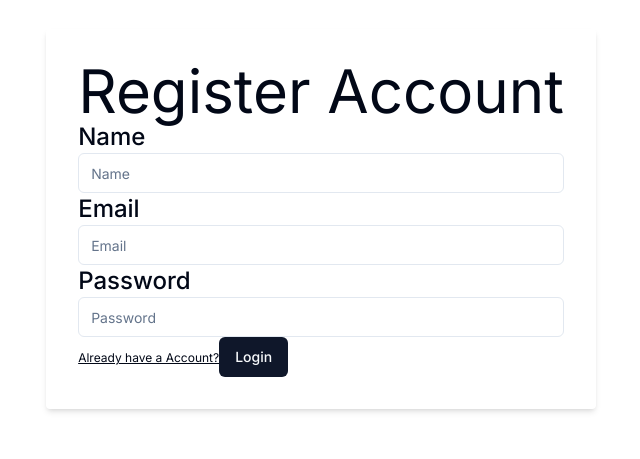
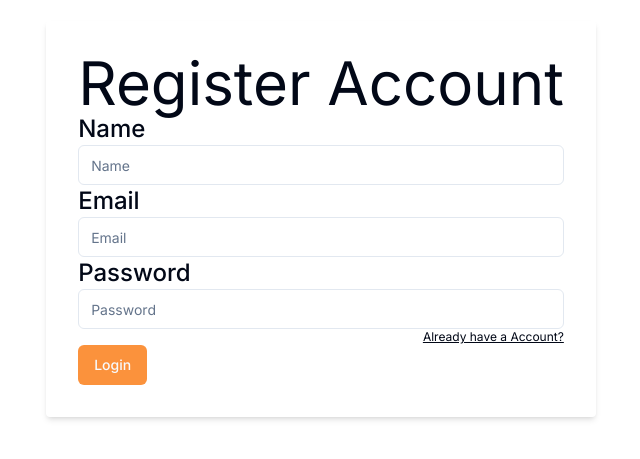
Before and after one commit to manOnTheMoon2101/weight_management, a Next.js app: page /register in a window 1280 px wide. Shown: the part 181-640 px from the top of the page, without its empty margins (319-959 px from the left). Built offline with nearby package versions, Linux system fonts and the light colour scheme.

Commit message:
accent color to login

```diff
--- a/app/login/page.tsx
+++ b/app/login/page.tsx
@@ -57,7 +57,9 @@ const Login = () => {
         {loading ? (
           <AiOutlineLoading className="animate-spin text-orange-400 text-lg" />
         ) : (
-          <Button onClick={onSubmit}>Login</Button>
+          <Button className="bg-orange-400 text-slate-50" onClick={onSubmit}>
+            Login
+          </Button>
         )}
       </div>
     </div>
--- a/app/register/page.tsx
+++ b/app/register/page.tsx
@@ -63,15 +63,17 @@ const Register = () => {
             onChange={handleChange}
             value={user.password}
           />
-
-          <Link href="/login" className="underline text-xs">
-            Already have a Account?
-          </Link>
-
+          <div className="flex flex-row justify-end">
+            <Link href="/login" className="underline text-xs">
+              Already have a Account?
+            </Link>
+          </div>
           {loading ? (
             <AiOutlineLoading className="animate-spin text-orange-400 text-lg" />
           ) : (
-            <Button onClick={handleSubmit}>Login</Button>
+            <Button className="bg-orange-400 text-slate-50" onClick={handleSubmit}>
+              Login
+            </Button>
           )}
         </form>
       </div>
```
